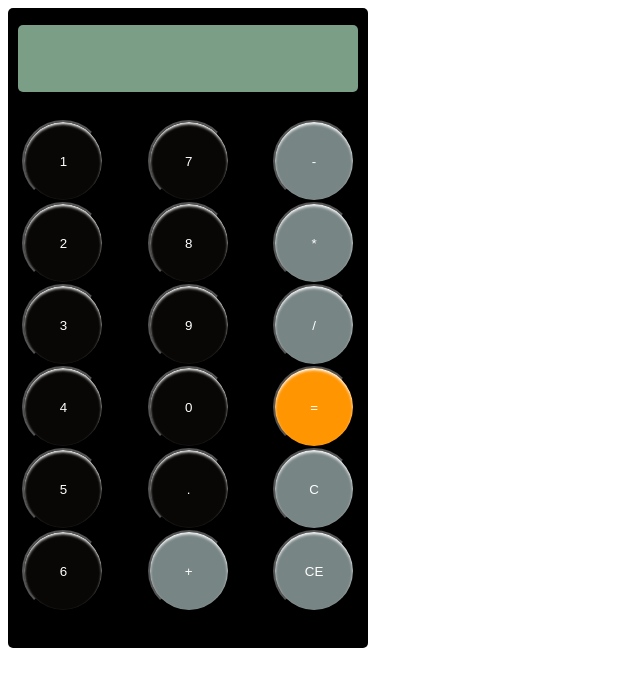
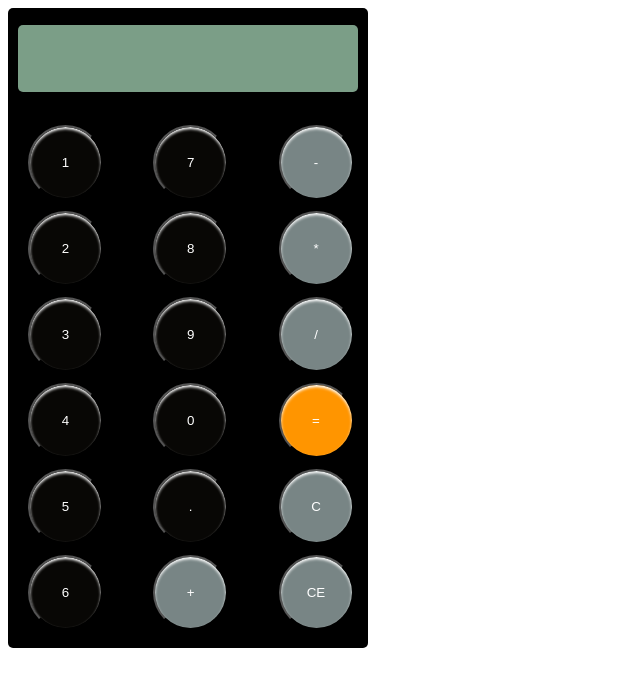
Before and after one commit to CrispyCB/calcjs, a plain HTML site: page index.html in a window 1280 px wide. Shown: the whole page, without its empty margins (0-640 px from the left). Drawn offline with Linux system fonts and the light colour scheme.

Commit message:
finishes button design CSS

```diff
--- a/style.css
+++ b/style.css
@@ -1,6 +1,6 @@
 button {
-    width: 82px;
-    height: 82px;
+    width: 75px;
+    height: 75px;
 }
 #body-container {
     width: 360px;
@@ -36,6 +36,7 @@ button {
     border-radius: 50%;
     outline: none;
     color: white;
+    margin: 5%;
 }
 .number {
     background-color: #080705;
```
